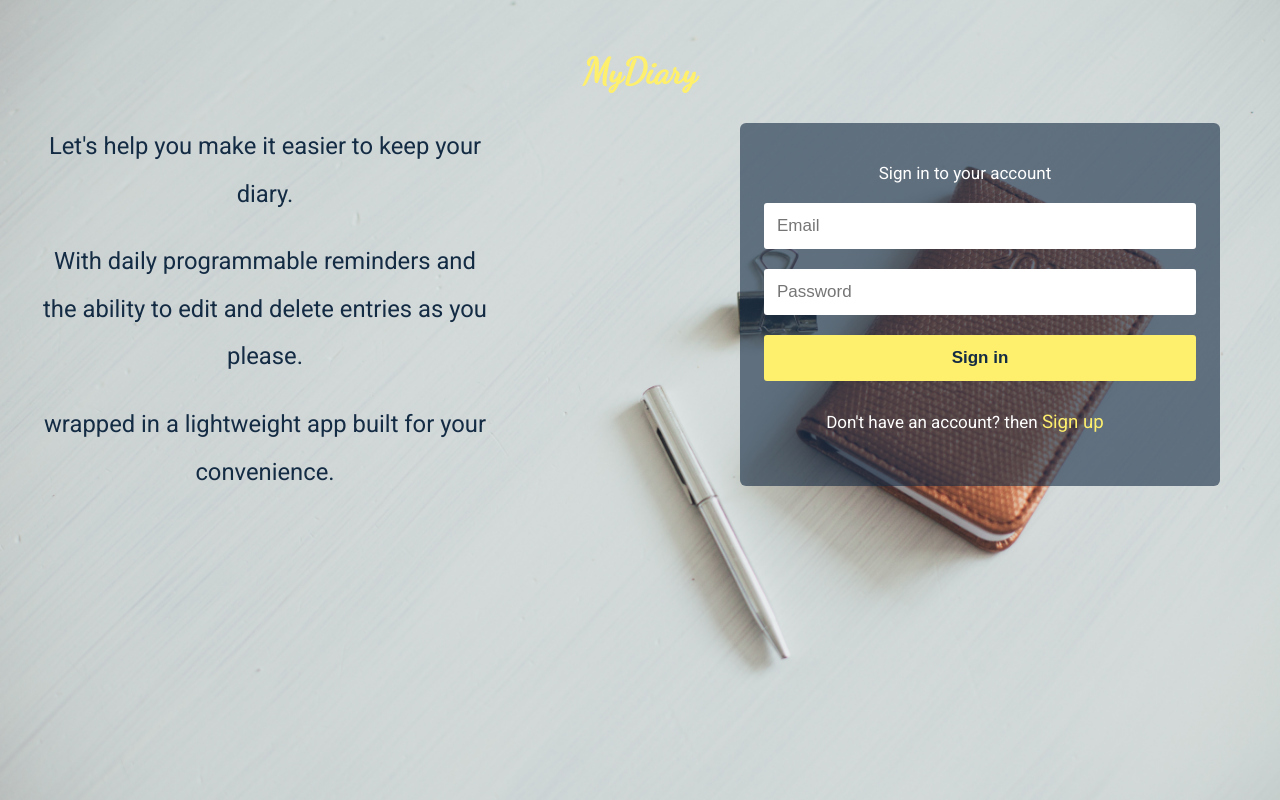
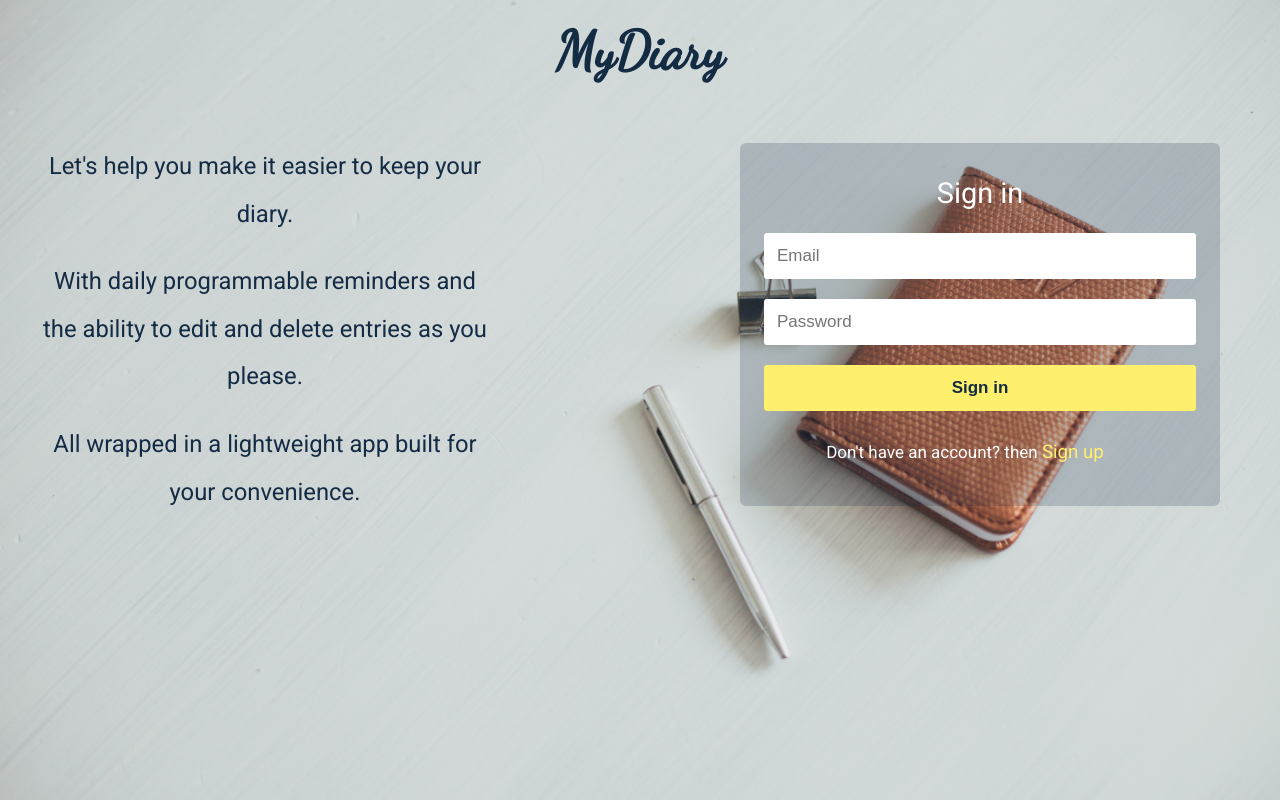
Before and after one commit to Phunmbi/My-Diary, a plain HTML site: page UI/index.html in a window 1280 px wide. Drawn offline with Linux system fonts and the light colour scheme.

Commit message:
Update Dashboard and Sign in page design --#158906268

```diff
--- a/UI/css/dashboard.css
+++ b/UI/css/dashboard.css
@@ -17,6 +17,15 @@ h1{
     font-weight: bolder;
 }
 
+
+h3{
+    font-size: 1.7em;
+    text-align: center;
+    margin: px;
+    font-weight: bolder;
+    border-bottom: 7px solid rgb(254, 239, 109, 0.4)
+}
+
 p{
     margin: 20px 0 10px 0;
 }
@@ -28,6 +37,7 @@ a{
 }
 
 header{
+    border-top: 8px solid rgb(20, 43, 68);
     background-color: #FEEF6D;
     display: flex;
     justify-content: space-between;
@@ -37,7 +47,7 @@ header{
 }
 
 section{
-    margin: 30px auto;
+    margin: 10px auto 30px auto;
     max-width: 900px;
     display: flex;
     justify-content: space-around;
@@ -91,4 +101,5 @@ span{
     align-items: center;
     justify-content:center;
     font-size: 2.5em;
+    box-shadow: 2px 3px 17px 4px #e3e7e9;
 }
--- a/UI/css/style.css
+++ b/UI/css/style.css
@@ -1,5 +1,5 @@
 body{
-    margin: 50px auto;
+    margin: 20px auto;
     font-size: 17px;
     font-family: 'Roboto', Arial, Helvetica, sans-serif;
     max-width: 1200px;
@@ -10,12 +10,18 @@ body{
 }
 
 h1{
-    font-size: 2.1em;
+    font-size: 3.1em;
     text-align: center;
     font-family: 'Dancing Script', cursive;
     margin: 10px;
-    color: #FEEF6D;
+    color: #142B44;
     font-weight: bolder;
+}
+
+h3{
+    font-size: 1.7em;
+    text-align: center;
+    margin: 13px;
 }
 
 p{
@@ -24,6 +30,7 @@ p{
 }
 
 section{
+    margin-top: 40px;
     display: flex;
     justify-content: space-between;
     flex-wrap: wrap;
@@ -39,7 +46,7 @@ section{
 .hero-account{
     margin: 20px;
     width: 40%;
-    background-color: rgba(20, 43, 68, 0.6);
+    background-color: rgba(20, 43, 68, 0.2);
     padding: 20px 0 20px 0;
     border-radius: 6px;
 }
--- a/UI/index.html
+++ b/UI/index.html
@@ -23,10 +23,10 @@
         <div class="hero-marketing">
             <p>Let's help you make it easier to keep your diary. </p>
             <p>With daily programmable reminders and the ability to edit and delete entries as you please.</p>
-            <p>wrapped in a lightweight app built for your convenience.</p>
+            <p>All wrapped in a lightweight app built for your convenience.</p>
         </div>
         <div class="hero-account">
-            <p>Sign in to your account</p>
+            <h3>Sign in</h3>
             <form>
                 <input type="text" placeholder="Email" required>
                 <input type="text" placeholder="Password" required>
```
Also changed, not shown: UI/dashboard.html (+3 -1 lines), UI/signup.html (+1 -1 lines), UI/icons/icons8-pencil-26.png, UI/icons/icons8-trash-26.png.
